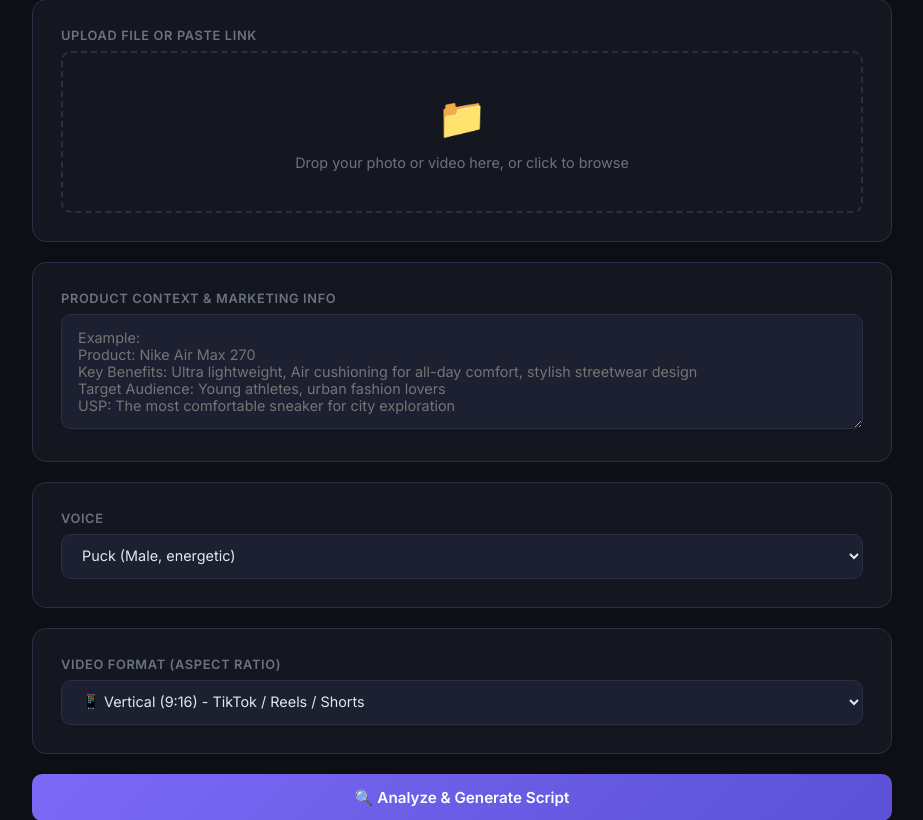
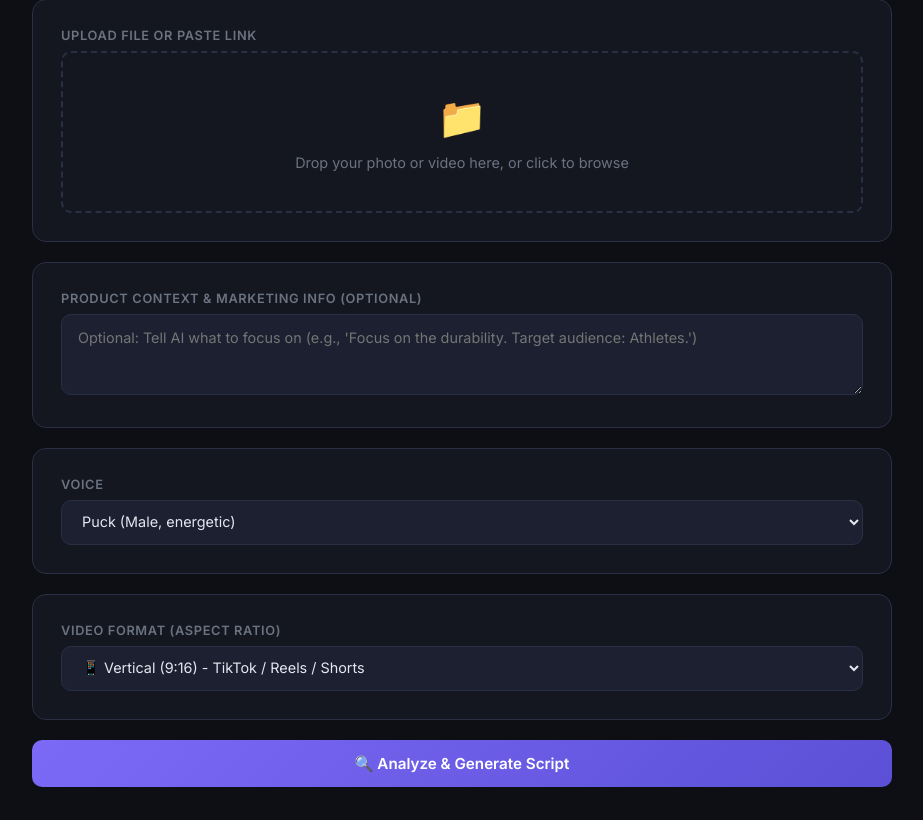
Before and after one commit to doviddo/ai-ugc-suite, a Flask app: page / in a window 1280 px wide. Shown: the part 265-1085 px from the top of the page, without its empty margins (178-1101 px from the left). After the commit the page ends 1052 px from the top, so only its background shows below. Run offline with Flask 3, Linux system fonts and the light colour scheme.

Commit message:
UI & Backend: Make Product Context optional

```diff
--- a/app.py
+++ b/app.py
@@ -489,9 +489,6 @@ def analyze():
     if not file and not video_url:
         return jsonify({'error': 'Please provide either a file or a video URL'}), 400
 
-    if not product_context:
-        return jsonify({'error': 'Product context is required'}), 400
-
     job_id = str(uuid.uuid4())
 
     if video_url:
--- a/templates/index.html
+++ b/templates/index.html
@@ -457,9 +457,9 @@
       </div>
 
       <div class="card">
-        <label>Product Context & Marketing Info</label>
-        <textarea id="productContext" rows="5"
-          placeholder="Example:&#10;Product: Nike Air Max 270&#10;Key Benefits: Ultra lightweight, Air cushioning for all-day comfort, stylish streetwear design&#10;Target Audience: Young athletes, urban fashion lovers&#10;USP: The most comfortable sneaker for city exploration"></textarea>
+        <label>Product Context & Marketing Info (Optional)</label>
+        <textarea id="productContext" rows="3"
+          placeholder="Optional: Tell AI what to focus on (e.g., 'Focus on the durability. Target audience: Athletes.')"></textarea>
       </div>
 
       <div class="card">
@@ -643,7 +643,6 @@
 
       if (currentMode === 'creative' && !hasFile) { alert('Please upload a photo first.'); return; }
       if (currentMode !== 'creative' && !hasFile && !hasUrl) { alert('Please upload a file or paste a video link.'); return; }
-      if (!context) { alert('Please provide product context.'); return; }
 
       document.getElementById('analyzeBtn').disabled = true;
       document.getElementById('analyzeStatus').classList.remove('hidden');
```
